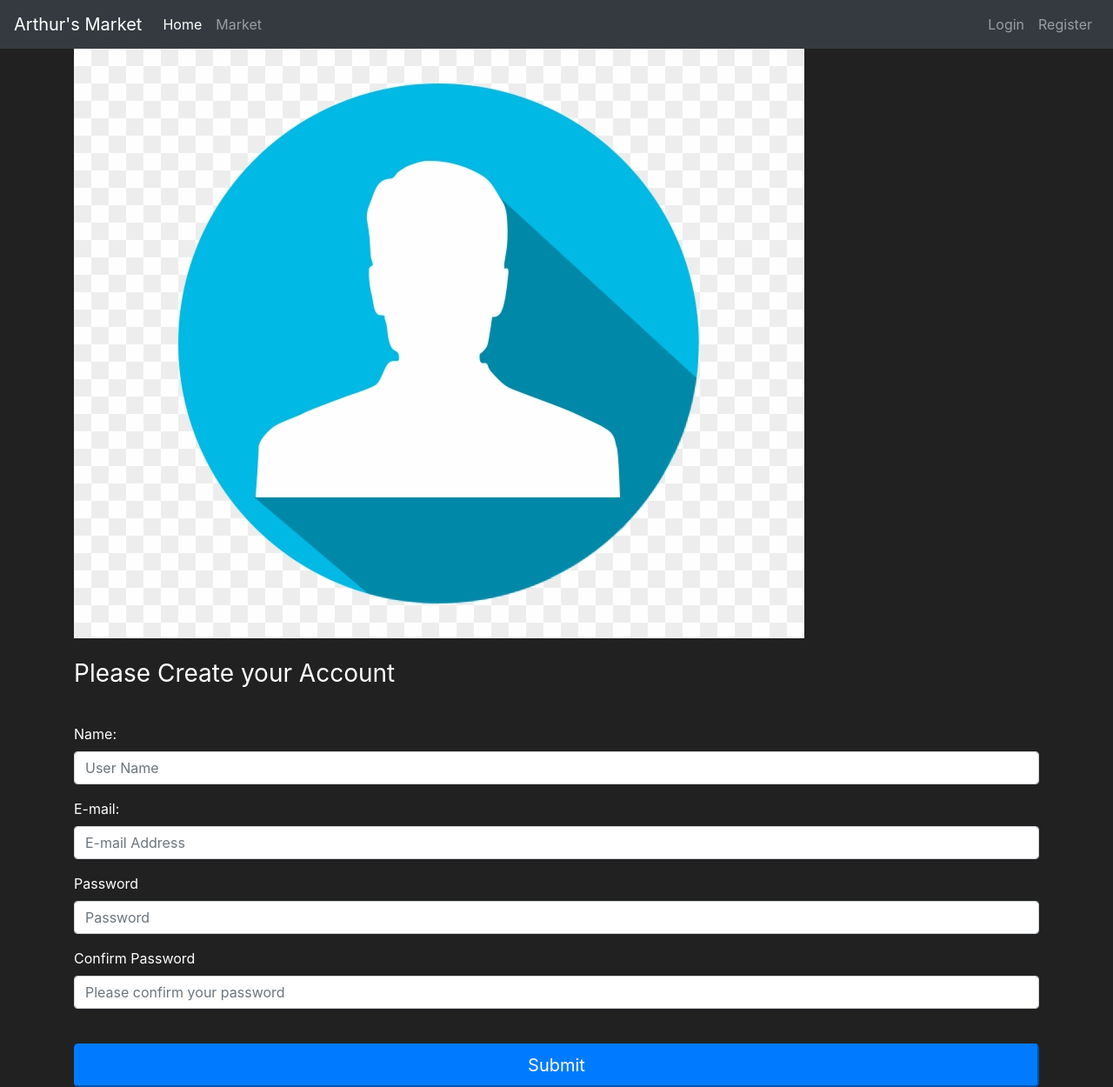
After one commit to artsaraiva/Flask-Market, a Flask app: page /register in a window 1280 px wide. The commit adds this page. Shown: the whole page at 87% size. Run offline with Flask 2, Linux system fonts and the light colour scheme; some libraries are stand-ins or nearby versions.

Commit message:
Finalizada comunicação com banco e criada primeira versão do formulário de cadastro de usuários

```diff
--- /dev/null
+++ b/main.py
@@ -0,0 +1,5 @@
+from market import app
+
+# Verifica se foi executado manualmente
+if __name__ == '__main__':
+    app.run(debug=True)
--- /dev/null
+++ b/market/forms.py
@@ -0,0 +1,10 @@
+from flask_wtf import FlaskForm
+from wtforms import StringField, PasswordField, SubmitField
+
+
+class RegisterForm(FlaskForm):
+    name = StringField(label='Name:')
+    email = StringField(label='E-mail:')
+    password1 = PasswordField(label='Password')
+    password2 = PasswordField(label='Confirm Password')
+    submit = SubmitField(label='Submit')
--- /dev/null
+++ b/market/routes.py
@@ -0,0 +1,23 @@
+from market import app
+from flask import render_template
+from market.models import Item
+from market.forms import RegisterForm
+
+
+@app.route("/")
+@app.route("/home")
+def home_world():
+    return render_template('home.html')
+
+
+@app.route('/market')
+def market_page():
+    items = Item.query.all()
+    return render_template('market.html', items=items)
+
+
+
+@app.route('/register')
+def register_page():
+    form = RegisterForm()
+    return render_template('register.html', form=form)
--- /dev/null
+++ b/market/templates/register.html
@@ -0,0 +1,39 @@
+{% extends 'template.html' %}
+
+{% block title %}
+    Register
+{% endblock %}
+
+{% block content %}
+    <div class="container">
+        <form method="POST">
+            <img class="mb-4" src="../images/user-icon.png" alt="">
+            <h1 class="h3 mb-3 font-weight-normal">
+                Please Create your Account
+            </h1>
+            <br>
+            <div class="form-group">
+                {{ form.name.label() }}
+                {{ form.name(class="form-control", placeholder="User Name") }}
+            </div>
+
+             <div class="form-group">
+                {{ form.email.label() }}
+                {{ form.name(class="form-control", placeholder="E-mail Address") }}
+            </div>
+
+            <div class="form-group">
+                {{ form.password1.label() }}
+                {{ form.name(class="form-control", placeholder="Password") }}
+            </div>
+
+            <div class="form-group">
+                {{ form.password2.label() }}
+                {{ form.name(class="form-control", placeholder="Please confirm your password") }}
+            </div>
+
+            <br>
+            {{ form.submit(class="brn btn-lg btn-block btn-primary") }}
+        </form>
+    </div>
+{% endblock %}
--- a/templates/template.html
+++ b/market/templates/template.html
@@ -31,7 +31,7 @@
                      <a class="nav-link" href="#">Login</a>
                  </li>
                  <li class="nav-item">
-                     <a class="nav-link" href="#">Register</a>
+                     <a class="nav-link" href="{{ url_for('register_page') }}">Register</a>
                  </li>
              </ul>
          </div>
```
Also changed, not shown: market.py (deleted, +0 -26 lines), market/__init__.py (added, +10 -0 lines), market/models.py (added, +25 -0 lines), market.db (deleted), market/images/user-icon.png (added), market/market.db (added), market/templates/home.html (renamed from templates/home.html), market/templates/market.html (renamed from templates/market.html).
